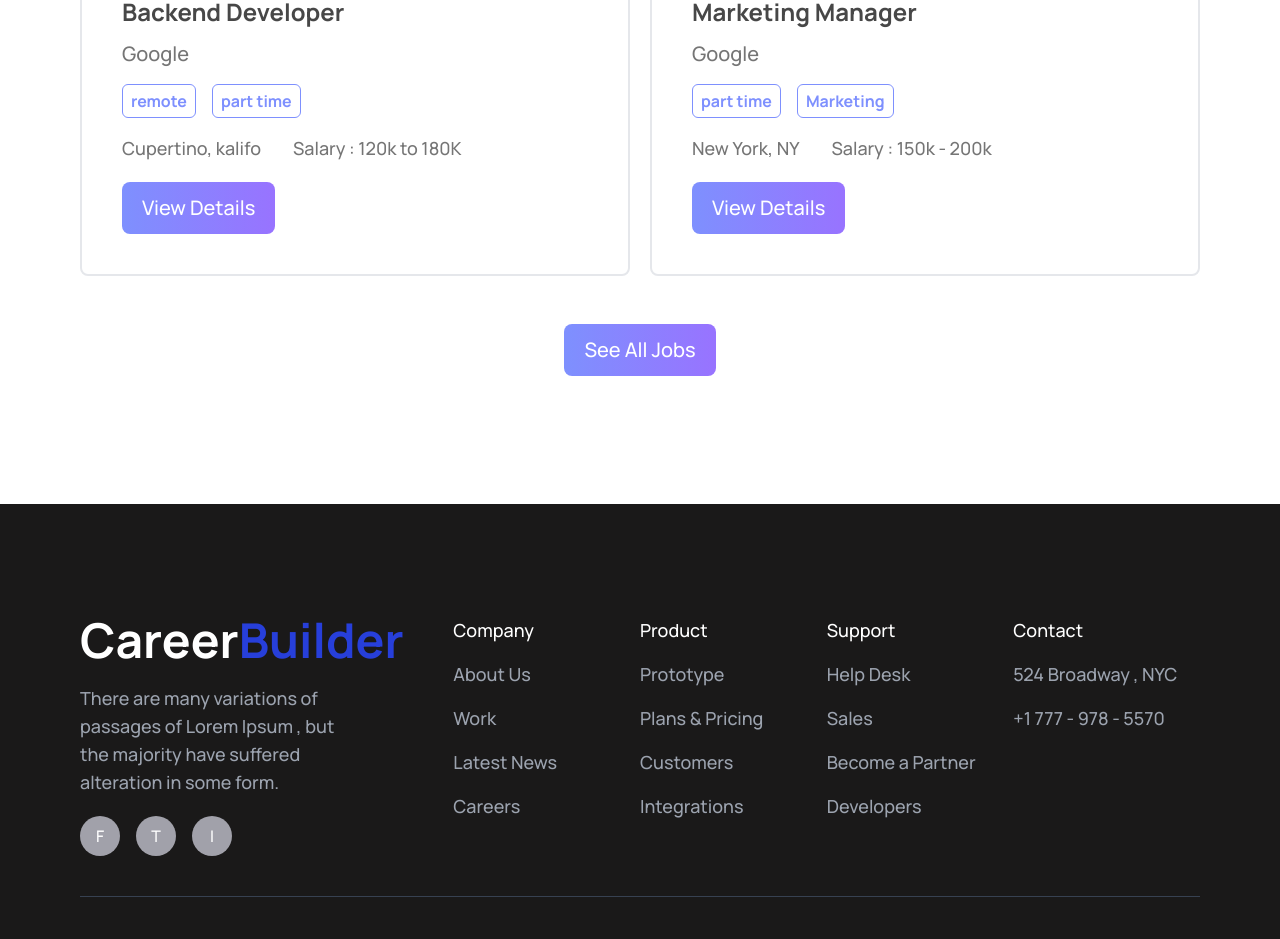
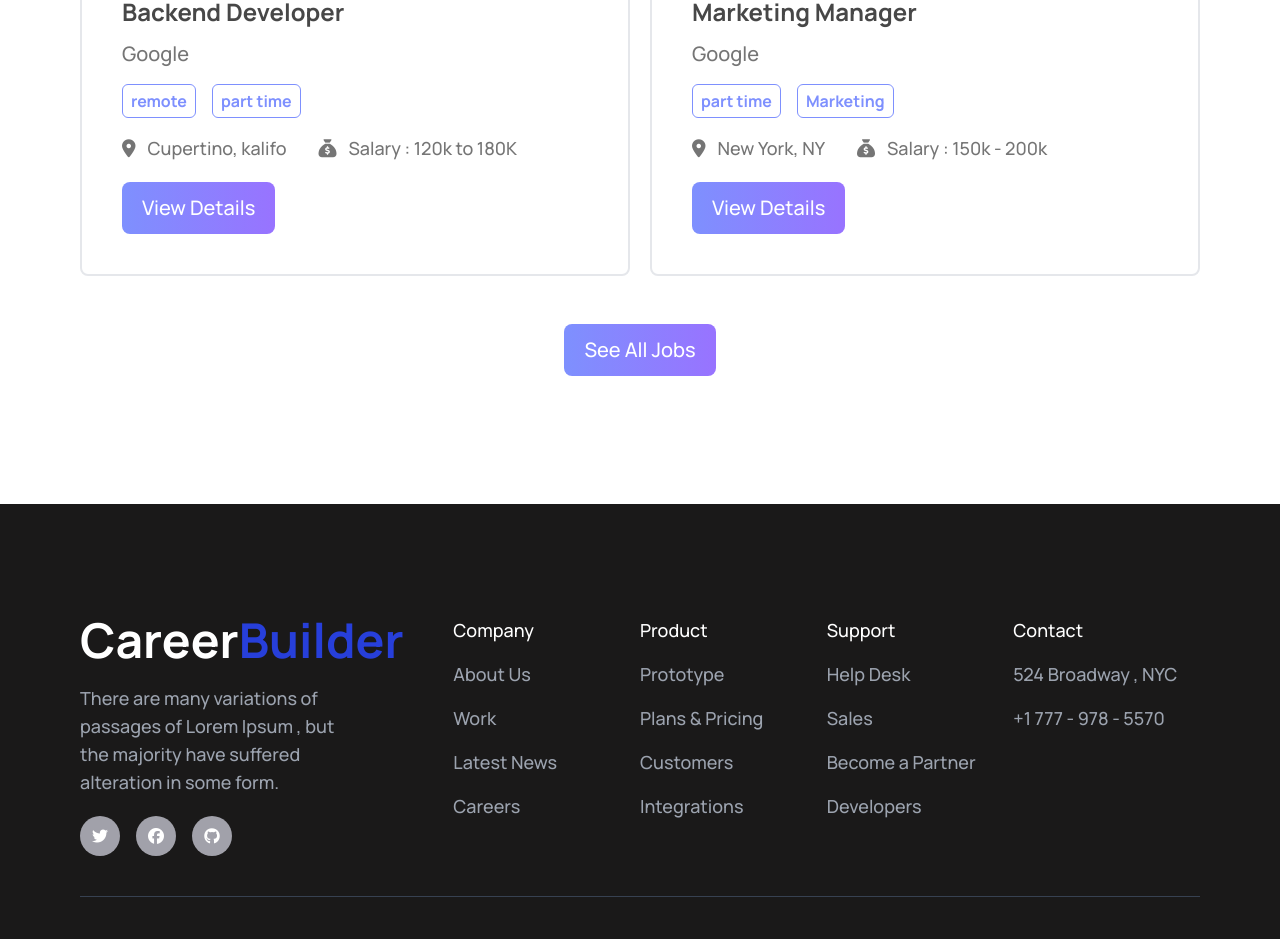
Before and after one commit to Mohosin075/career-builder, a React (Vite) app in the folder career-builder/: page / in a window 1280 px wide. Shown: the part 2020-2959 px from the top of the page. Built offline with nearby package versions, Linux system fonts and the light colour scheme.

Commit message:
some code modify

```diff
--- a/career-builder/index.html
+++ b/career-builder/index.html
@@ -8,6 +8,7 @@
     <link rel="preconnect" href="https://fonts.googleapis.com">
 <link rel="preconnect" href="https://fonts.gstatic.com" crossorigin>
 <link href="https://fonts.googleapis.com/css2?family=Exo+2:wght@600;700&family=Inter:wght@400;600&family=Lobster&family=Manrope:wght@500;700&family=Montserrat:wght@200;400;500&family=Nunito:wght@400;500;600;800&family=Open+Sans&family=Poppins:wght@500&family=Work+Sans:wght@400;600&display=swap" rel="stylesheet">
+<script src="https://kit.fontawesome.com/c938a46ccd.js" crossorigin="anonymous"></script>
   </head>
   <style>
     *{
--- a/career-builder/package.json
+++ b/career-builder/package.json
@@ -10,6 +10,7 @@
   },
   "dependencies": {
     "@fortawesome/fontawesome-svg-core": "^6.4.0",
+    "@fortawesome/free-regular-svg-icons": "^6.4.0",
     "@fortawesome/free-solid-svg-icons": "^6.4.0",
     "@fortawesome/react-fontawesome": "^0.2.0",
     "daisyui": "^2.51.5",
--- a/career-builder/src/App.jsx
+++ /dev/null
@@ -1,11 +0,0 @@
-import React from "react";
-
-const App = () => {
-  return (
-    <div>
-      <h1 className="text-3xl font-bold text-center">Hello world!</h1>
-    </div>
-  );
-};
-
-export default App;
--- a/career-builder/src/components/FeatureJob/FeatureJob.jsx
+++ b/career-builder/src/components/FeatureJob/FeatureJob.jsx
@@ -35,10 +35,10 @@ const FeatureJob = ({ handleShowDetails, featureJob, submitJob }) => {
             </button>
           </div>
           <div className="flex mb-2">
-            <p className="text-[#757575] text-xs md:text-lg mt-4 mb-3 mr-8">
+            <p className="text-[#757575] text-xs md:text-lg mt-4 mb-3 mr-8"> <span className="mr-3"><i className="fa-solid fa-location-dot"></i></span>
               {location}
             </p>
-            <p className="text-[#757575] text-xs md:text-lg mt-4 mb-3">
+            <p className="text-[#757575] text-xs md:text-lg mt-4 mb-3"><span className="mr-3"><i className="fa-solid fa-sack-dollar"></i></span>
               Salary : {salary}
             </p>
           </div>
--- a/career-builder/src/components/Footer/Footer.jsx
+++ b/career-builder/src/components/Footer/Footer.jsx
@@ -1,6 +1,7 @@
 import React from "react";
 import SetFooterData from "../SetFooterData/SetFooterData";
-
+import { FontAwesomeIcon } from '@fortawesome/react-fontawesome'
+import { faEnvelope} from '@fortawesome/free-solid-svg-icons'
 const Footer = () => {
   const footerData = [
     ["Company", "About Us", "Work", "Latest News", "Careers"],
@@ -23,19 +24,19 @@ const Footer = () => {
               className="p-3 text-center w-8 h-8 lg:w-10 w-8 h-8 lg:h-10 flex justify-center items-center mr-4 rounded-full bg-zinc-400"
               href=""
             >
-              F
+              <span><i className="fa-brands fa-twitter"></i></span>
             </a>
             <a
               className="p-3 text-center w-8 h-8 lg:w-10 w-8 h-8 lg:h-10 flex justify-center items-center mr-4 rounded-full bg-zinc-400"
               href=""
             >
-              T
+              <span><i className="fa-brands fa-facebook"></i></span>
             </a>
             <a
               className="p-3 text-center w-8 h-8 lg:w-10 w-8 h-8 lg:h-10 flex justify-center items-center mr-4 rounded-full bg-zinc-400"
               href=""
             >
-              I
+              <span><i className="fa-brands fa-github"></i></span>
             </a>
           </div>
         </div>
--- a/career-builder/src/components/Home/Home.jsx
+++ b/career-builder/src/components/Home/Home.jsx
@@ -26,7 +26,6 @@ const Home = () => {
     const handleShowDetails =(id)=>{
         navigate(`/${id}`)
     }
-    const lod = <h1 className='text-9xl text-red-600'>Loading.....</h1>
     return (
         <div>
             <Header></Header>
--- a/career-builder/src/components/JobDetail/JobDetail.jsx
+++ b/career-builder/src/components/JobDetail/JobDetail.jsx
@@ -72,13 +72,13 @@ const JobDetail = ({ singleJob, allJobData }) => {
           <hr className="border-1 border-gray-300 my-4" />
           <div className="space-y-2">
             <p className="text-[#757575] text-sm lg:text-lg">
-              <span className="text-[#474747] text-sm lg:text-lg font-semibold">
+              <span className="text-[#474747] text-sm lg:text-lg font-semibold"><span className="mr-3"><i className="fa-solid fa-sack-dollar"></i></span>
                 Sarary :
               </span>{" "}
               {salary}
             </p>
             <p className="text-[#757575] text-sm lg:text-lg">
-              <span className="text-[#474747] text-sm lg:text-lg font-semibold">
+              <span className="text-[#474747] text-sm lg:text-lg font-semibold"><span className="mr-3"><i className="fa-solid fa-shuttle-space"></i></span>
                 Job Title :
               </span>{" "}
               {title}
@@ -90,15 +90,15 @@ const JobDetail = ({ singleJob, allJobData }) => {
           <hr className="border-1 border-gray-300 my-4" />
           <div className="space-y-2">
             <p className="text-[#757575] text-sm lg:text-lg">
-              <span className="text-[#474747] font-semibold">Phone :</span>{" "}
+              <span className="text-[#474747] font-semibold"><span className="mr-3"><i className="fa-solid fa-phone"></i></span>Phone :</span>{" "}
               {phone}
             </p>
             <p className="text-[#757575] text-sm lg:text-lg">
-              <span className="text-[#474747] font-semibold">Email :</span>{" "}
+              <span className="text-[#474747] font-semibold"><span className="mr-3"><i className="fa-solid fa-envelope"></i></span>Email :</span>{" "}
               {email}
             </p>
             <p className="text-[#757575] text-sm lg:text-lg">
-              <span className="text-[#474747] font-semibold">Address :</span>{" "}
+              <span className="text-[#474747] font-semibold"><span className="mr-3"><i className="fa-solid fa-location-dot"></i></span>Address :</span>{" "}
               {location}
             </p>
           </div>
--- a/career-builder/src/main.jsx
+++ b/career-builder/src/main.jsx
@@ -1,6 +1,5 @@
 import React from 'react'
 import ReactDOM from 'react-dom/client'
-import App from './App'
 import './index.css'
 import {
   createBrowserRouter,
```
Also changed, not shown: 2 other files (tests, documents, lock files or other folders).
